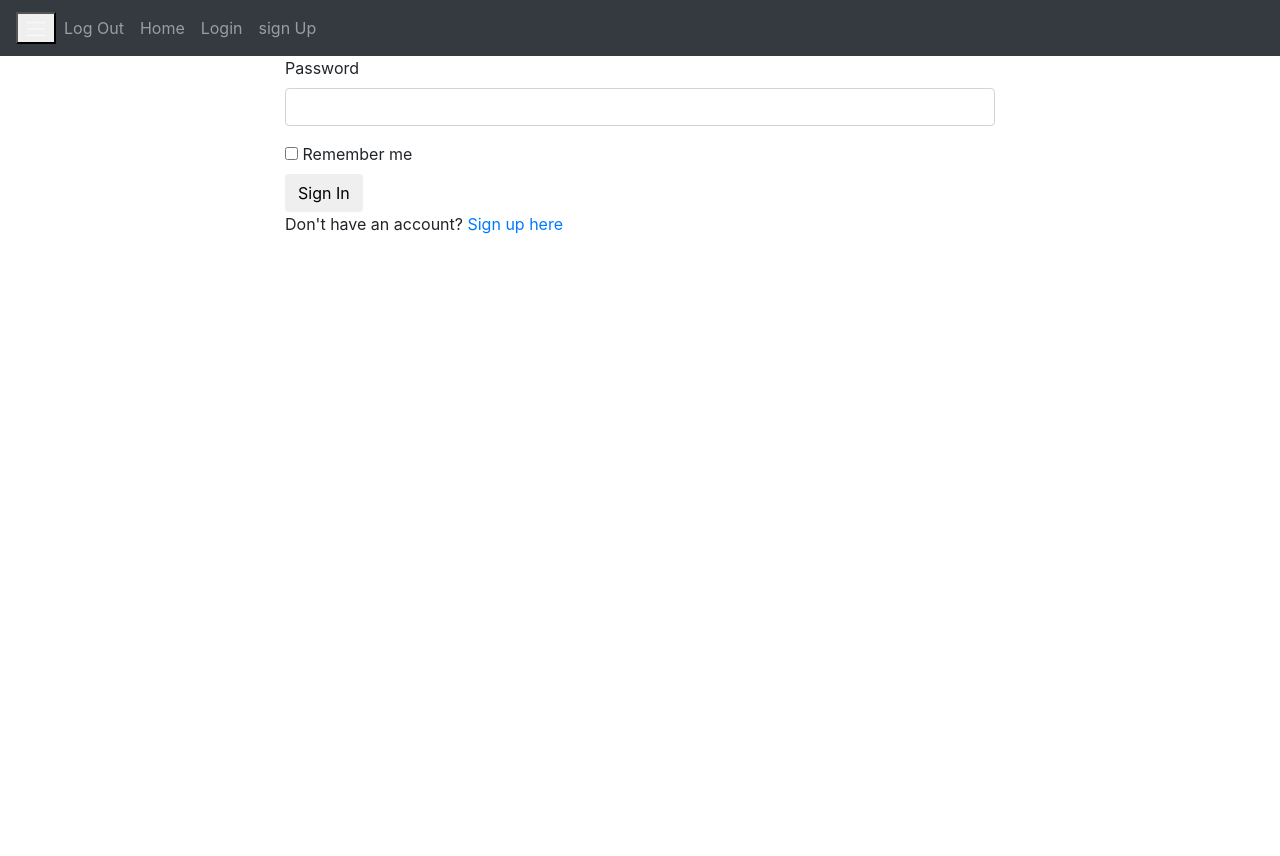
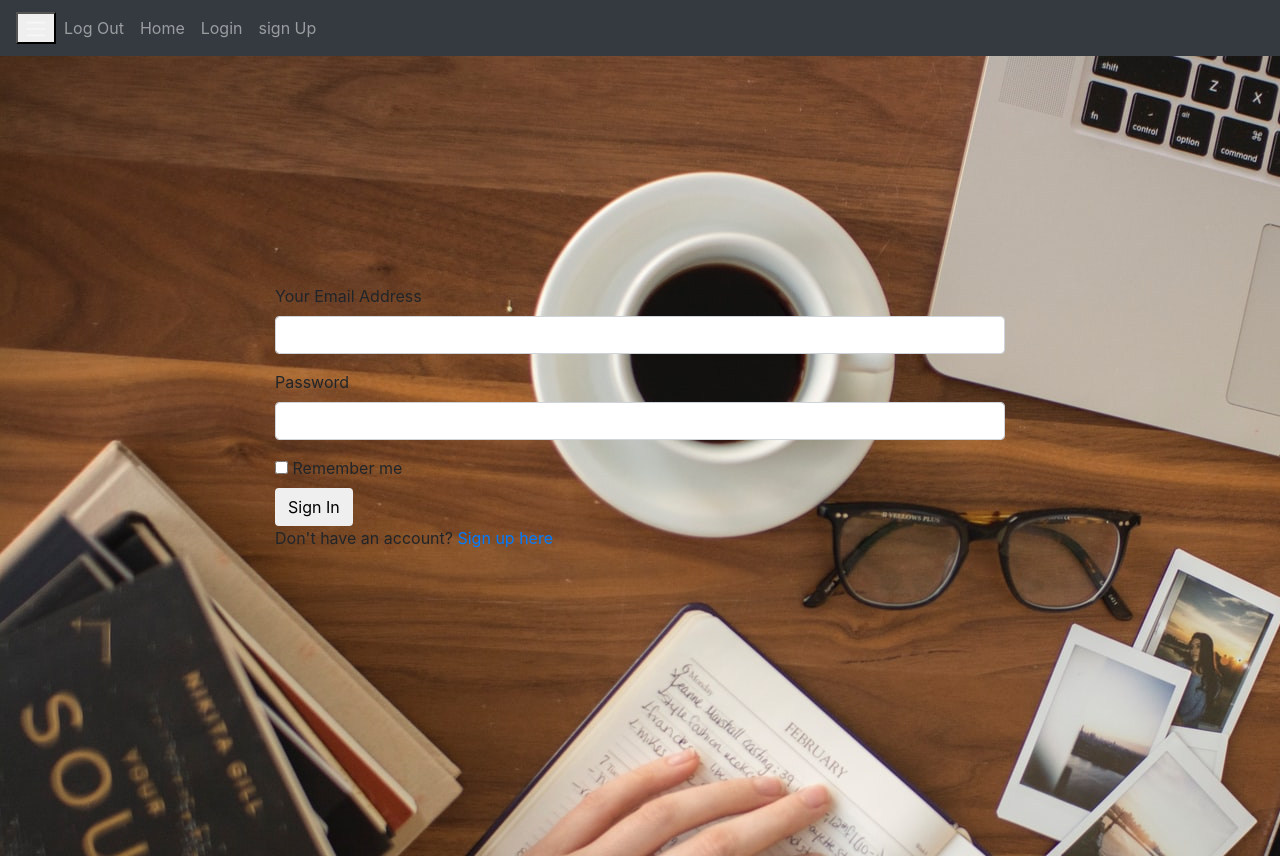
Before and after one commit to lcmongwe/pitch-app, a Flask app: page /authenticate/login in a window 1280 px wide. Before the commit the page ends 234 px from the top, so only its background shows below. Run offline with Flask 2, Linux system fonts and the light colour scheme; some libraries are stand-ins or nearby versions.

Commit message:
second migration done to add email field

```diff
--- a/app/auth/forms.py
+++ b/app/auth/forms.py
@@ -5,7 +5,7 @@ from ..models import User
 from wtforms import ValidationError
 
 class SignUpForm(FlaskForm):
-    # email = StringField('Your Email Address',validators=[InputRequired(),Email()])
+    email = StringField('Your Email Address',validators=[InputRequired(),Email()])
     username = StringField('Enter your username',validators = [InputRequired()])
     password = PasswordField('Password',validators = [InputRequired(), EqualTo('password_confirm',message = 'Passwords must match')])
     password_confirm = PasswordField('Confirm Passwords',validators = [InputRequired()])
@@ -20,7 +20,7 @@ class SignUpForm(FlaskForm):
             raise ValidationError('That username is taken')
 
 class LoginForm(FlaskForm):
-    #email = StringField('Your Email Address',validators=[InputRequired(),Email()])
+    email = StringField('Your Email Address',validators=[InputRequired(),Email()])
     password = PasswordField('Password',validators =[InputRequired()])
     remember = BooleanField('Remember me')
     submit = SubmitField('Sign In')
--- a/app/auth/views.py
+++ b/app/auth/views.py
@@ -35,7 +35,7 @@ def login():
         user = User.query.filter_by(email = login_form.email.data).first()
         if user is not None and user.verify_password(login_form.password.data):
             login_user(user,login_form.remember.data)
-            return redirect(request.args.get('next') or url_for('main.index'))
+            return redirect(request.args.get('next') or url_for('home.index'))
 
         flash('Invalid username or Password')
 
--- a/app/models.py
+++ b/app/models.py
@@ -24,7 +24,7 @@ class User(db.Model,UserMixin):
 
     id = db.Column(db.Integer,primary_key = True)
     email = db.Column(db.String(255), unique=True)
-    password = db.Column(db.String(255))
+    pass_secure = db.Column(db.String(255))
     username = db.Column(db.String(255))
     notes = db.relationship('Note',backref = 'note',lazy="dynamic")
 
--- /dev/null
+++ b/app/static/style.css
@@ -0,0 +1,17 @@
+/* login.html */
+.login{
+    height: 100vh;
+    width: 100%;
+    background-image: url(../static/images/home1.jpg);
+}
+
+.logform{
+    margin-top: 20%;
+}
+
+/* signup.html */
+.sign{
+  height: 100vh;
+  width: 100%;
+  background-image: url(../static/images/home1.jpg);
+}
--- a/app/templates/auth/login.html
+++ b/app/templates/auth/login.html
@@ -13,10 +13,13 @@
 
 
 {% block content %}
+<div class="login">
 <div class="container">
+
     <div class="row">
-      <div class= "col-md-2"> </div>
-      <div class="col-md-8">
+      <div class= "col-md-2">
+         </div>
+      <div class="col-md-8 logform">
 
       {{wtf.quick_form(login_form)}}
       <p> Don't have an account? <a href="{{url_for('auth.register')}}">Sign up here</a></p>
@@ -24,5 +27,5 @@
      <div clas="col-md-2"> </div>
     </div>
 </div>
-
+</div>
 {% endblock%}
--- a/app/templates/base.html
+++ b/app/templates/base.html
@@ -13,11 +13,9 @@
     <title>{% block title%}Home {%endblock%}</title>
     {% block styles%}
 
+    <link rel="stylesheet" href="{{url_for('static',filename='style.css')}}" />
 
-<link rel="stylesheet" href="{{url_for('static',filename='style.css')}}">
-
-{% endblock %}
-
+    {% endblock %}
   </head>
   <body>
     <nav class="navbar navbar-expand-lg navbar-dark bg-dark">
@@ -31,26 +29,35 @@
       </button>
       <div class="collapse navbar-collapse" id="navbar">
         <div class="navbar-nav">
-
-          <a class="nav-item nav-link" id=" logout" href="{{url_for('auth.logout')}}">Log Out</a>
+          <a
+            class="nav-item nav-link"
+            id=" logout"
+            href="{{url_for('auth.logout')}}"
+            >Log Out</a
+          >
           <a class="nav-item nav-link" id=" home" href="/">Home</a>
 
-          <a class="nav-item nav-link" id=" login" href="{{url_for('auth.login')}}">Login</a>
-          <a class="nav-item nav-link" id=" signUp" href="{{url_for('auth.login')}}">sign Up</a>
-
+          <a
+            class="nav-item nav-link"
+            id=" login"
+            href="{{url_for('auth.login')}}"
+            >Login</a
+          >
+          <a
+            class="nav-item nav-link"
+            id=" signUp"
+            href="{{url_for('auth.login')}}"
+            >sign Up</a
+          >
         </div>
       </div>
     </nav>
 
 
 
+     {%block content%}
 
-
-
-    <div class="container">
-      {%block content%}
-      {% endblock%}
-    </div>
+     {%endblock%}
 
     <script
       src="https://code.jquery.com/jquery-3.2.1.slim.min.js"
@@ -67,6 +74,9 @@
       integrity="sha384-JZR6Spejh4U02d8jOt6vLEHfe/JQGiRRSQQxSfFWpi1MquVdAyjUar5+76PVCmYl"
       crossorigin="anonymous"
     ></script>
-    <script> type='text/javascript'; "{{url_for('static',filename='index.js')}}"</script>
+    <script>
+      type = "text/javascript";
+      ("{{url_for('static',filename='index.js')}}");
+    </script>
   </body>
 </html>
--- a/app/templates/home.html
+++ b/app/templates/home.html
@@ -4,8 +4,6 @@
 
 {% endblock %} {% block content %}
 <div class="home">
-  <h3>Welcome to pitches</h3>
-</div>
 <div class="container">
   <div class="row">
     <div class="col-md-2"></div>
@@ -20,5 +18,5 @@
     <div clas="col-md-2"></div>
   </div>
 </div>
-
+</div>
 {% endblock%}
```
Also changed, not shown: app/templates/auth/sign_up.html (+7 -1 lines), migrations/versions/c48c85fd6ee5_second_migration.py (added, +28 -0 lines).
